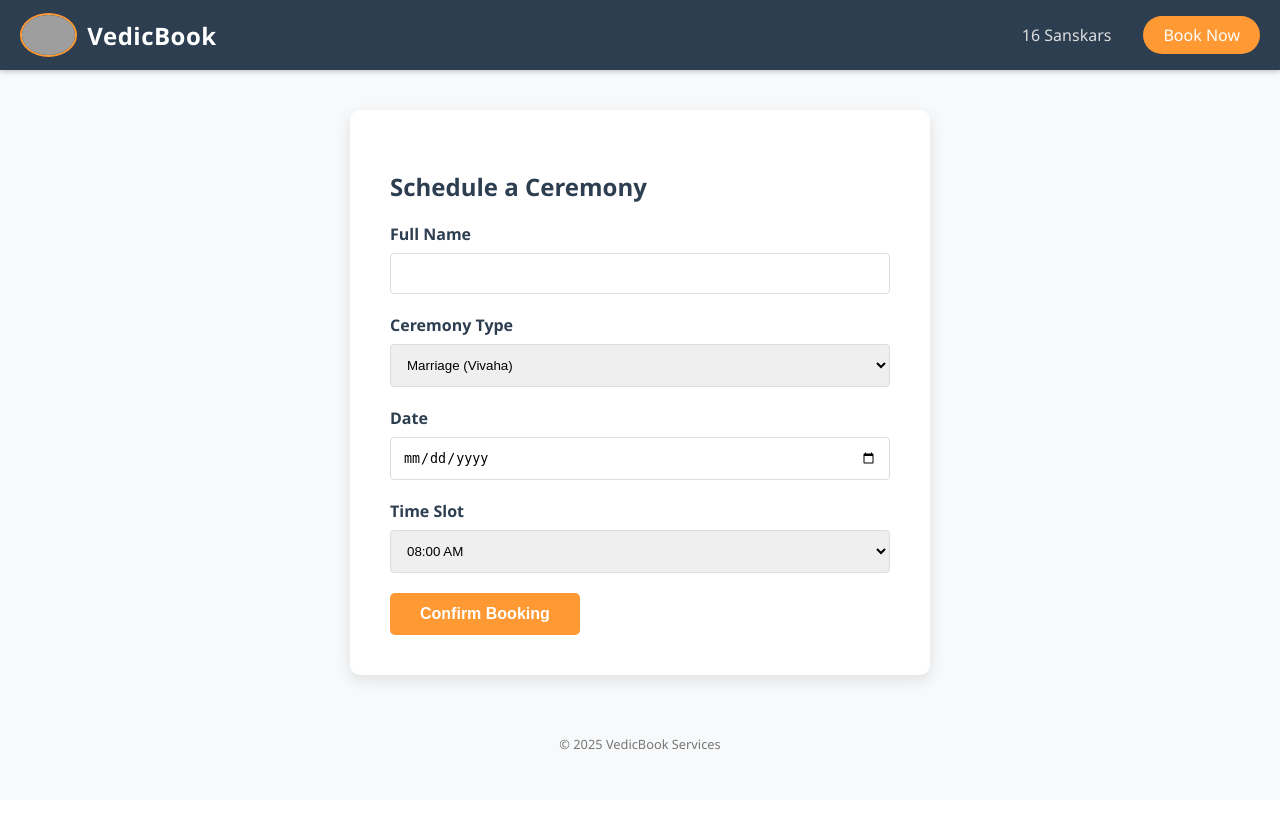
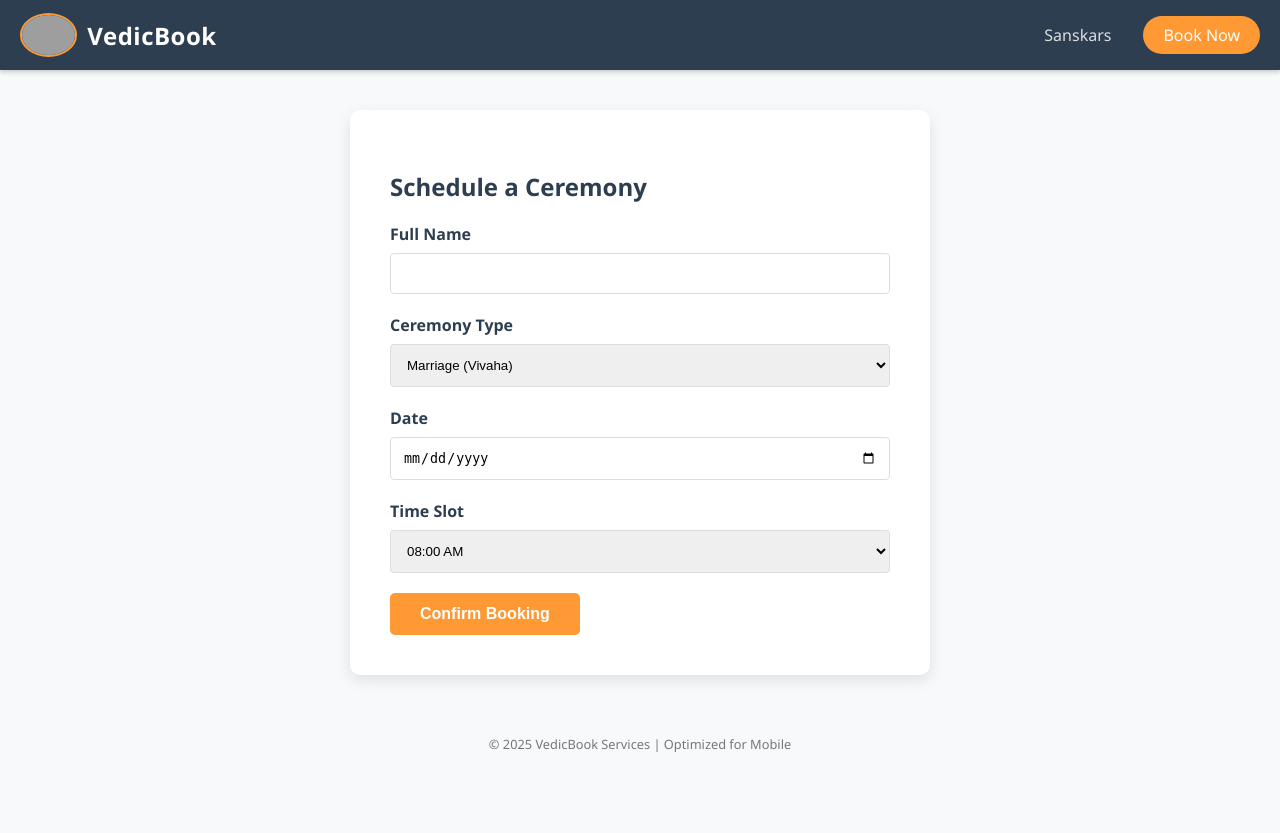
Before and after one commit to Mriidul2508/Vedic-Book, a Flask app: page /book in a window 1280 px wide. Before the commit the page ends 750 px from the top, so only its background shows below. Run offline with Flask 3, Linux system fonts and the light colour scheme; grey boxes are pictures that could not be loaded.

Commit message:
Update base.html

```diff
--- a/templates/base.html
+++ b/templates/base.html
@@ -1,24 +1,28 @@
 <!DOCTYPE html>
 <html lang="en">
-
 <head>
     <meta charset="UTF-8">
-    <meta name="viewport" content="width=device-width, initial-scale=1.0">
+    <meta name="viewport" content="width=device-width, initial-scale=1.0, maximum-scale=1.0, user-scalable=no">
     <title>Vedic Priest Booking</title>
+
+    <meta name="theme-color" content="#ff9933">
+    <meta name="apple-mobile-web-app-capable" content="yes">
+    <meta name="apple-mobile-web-app-status-bar-style" content="black-translucent">
+    <link rel="apple-touch-icon" href="{{ url_for('static', filename='images/logo.png') }}">
+
     <link rel="stylesheet" href="{{ url_for('static', filename='style.css') }}">
 </head>
-
 <body>
     <nav class="navbar">
         <div class="logo-container">
             <a href="/" class="brand-link">
-                <img src="{{ url_for('static', filename='images/logo.png') }}" alt="VedicBook Logo" class="nav-logo">
+                <img src="{{ url_for('static', filename='images/logo.png') }}" alt="Logo" class="nav-logo">
                 <span class="brand-name">VedicBook</span>
             </a>
         </div>
 
         <div class="nav-links">
-            <a href="/" class="nav-item">16 Sanskars</a>
+            <a href="/" class="nav-item">Sanskars</a>
             <a href="/book" class="nav-item highlight-btn">Book Now</a>
         </div>
     </nav>
@@ -27,11 +31,10 @@
         {% block content %}{% endblock %}
     </div>
 
-    <footer style="text-align: center; padding: 20px; font-size: 0.8rem; color: #777;">
-        &copy; 2025 VedicBook Services
+    <footer style="text-align: center; padding: 20px 20px 80px 20px; font-size: 0.8rem; color: #777;">
+        &copy; 2025 VedicBook Services | Optimized for Mobile
     </footer>
 
     <script src="{{ url_for('static', filename='script.js') }}"></script>
 </body>
-
 </html>
```
